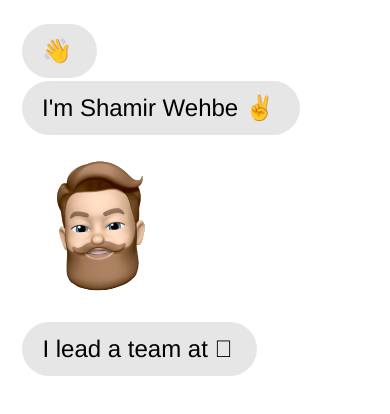
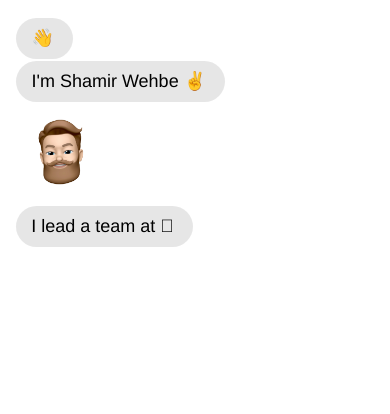
Before and after one commit to wehbs/imessage_site, a plain HTML site: page index.html in a window 390 px wide. Drawn offline with Linux system fonts and the light colour scheme.

Commit message:
changed responsiveness for smaller mobile screens

```diff
--- a/css/styles.css
+++ b/css/styles.css
@@ -1,10 +1,21 @@
 :root {
-  font-size: 1.5rem;
+  font-size: 1.125rem;
 }
 
 .memoji {
-  width: 120.5px;
-  height: 150px;
+  width: 60.25px;
+  height: 75px;
+}
+
+@media (min-width: 600px) {
+  :root {
+    font-size: 1.5rem;
+  }
+
+  .memoji {
+    width: 120.5px;
+    height: 150px;
+  }
 }
 
 @media (min-width: 900px) {
```
Also changed, not shown: index.html (+0 -1 lines).
